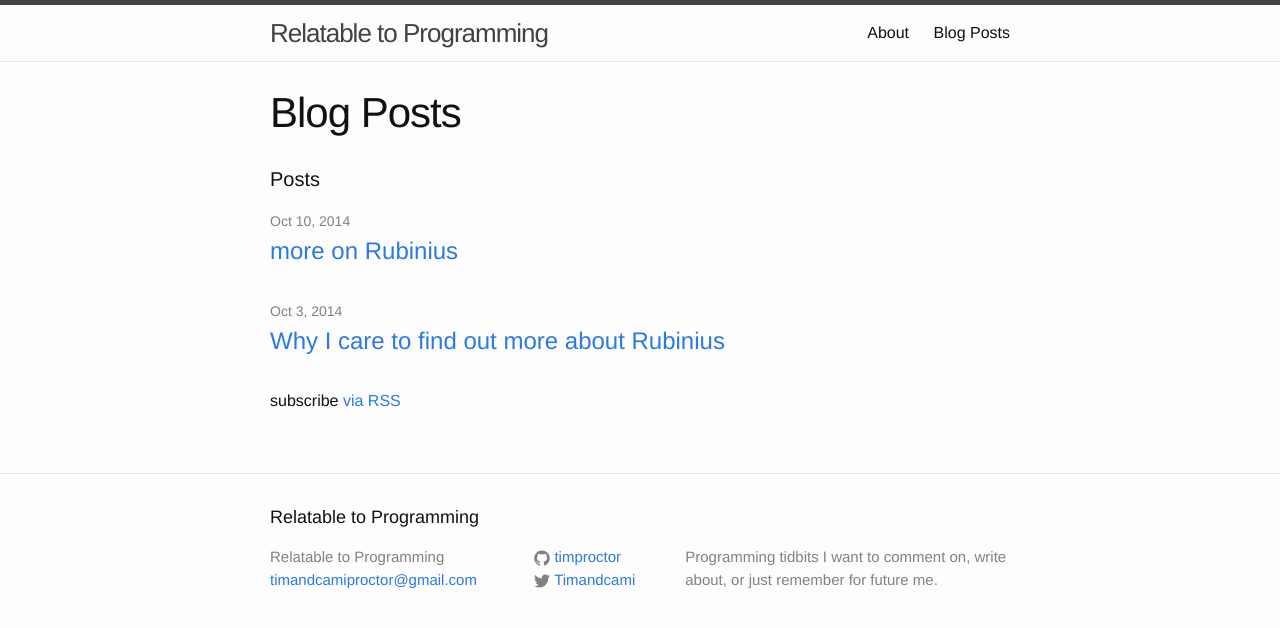
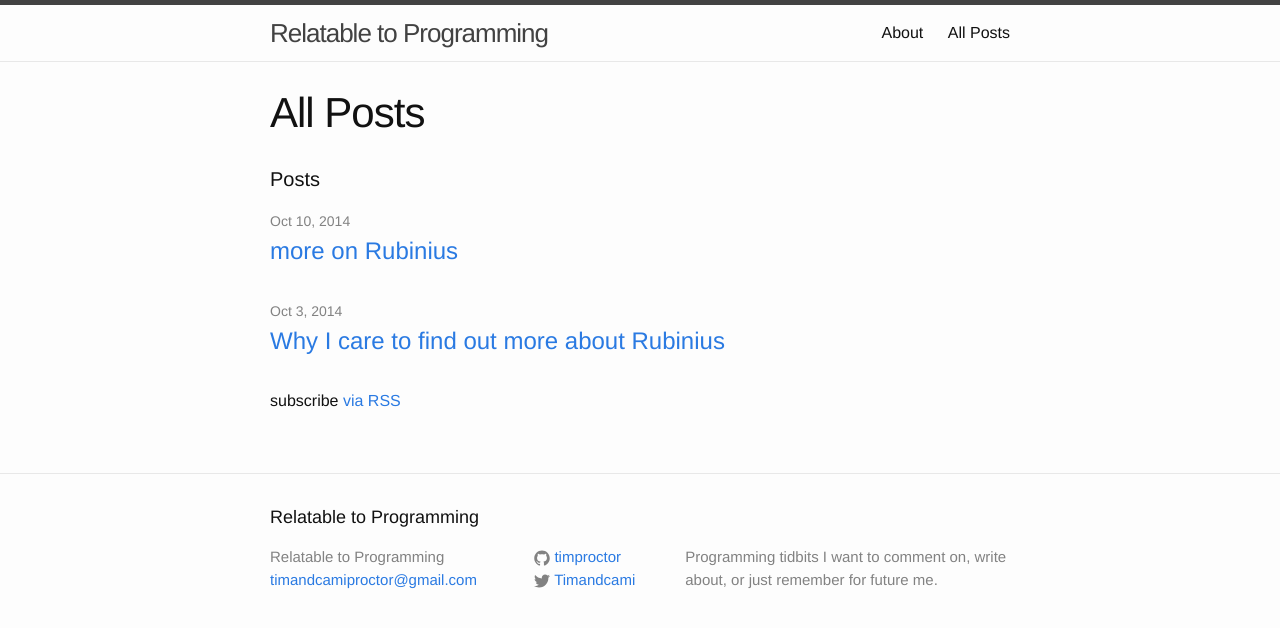
Before and after one commit to timproctor/timproctor.github.io, a Jekyll site: the page built from index.html, in a window 1280 px wide. Shown: the top 628 px of the page. Built offline with Jekyll 4.4.1, drawn with Linux system fonts in a browser that asks for light colours.

Commit message:
default to index again

```diff
--- a/_config.yml
+++ b/_config.yml
@@ -4,7 +4,7 @@
 description: > # this means to ignore newlines until "baseurl:"
   Programming tidbits I want to comment on, write about, or just
   remember for future me.
-baseurl: "" # the subpath of your site, e.g. /blog/
+baseurl: "/index/" # the subpath of your site, e.g. /blog/
 url: "http://timproctor.github.io" # the base hostname & protocol for your site
 twitter_username: Timandcami
 github_username:  timproctor
--- a/index.html
+++ b/index.html
@@ -1,6 +1,6 @@
 ---
 layout: page
-title: Blog Posts
+title: All Posts
 permalink: /index/
 ---
 
```
